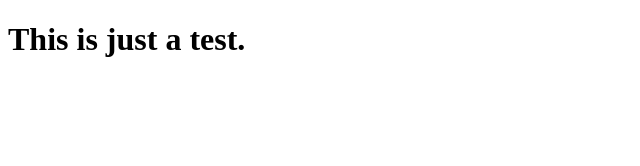
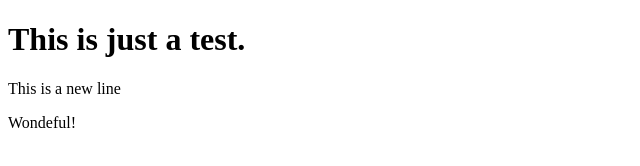
Before and after one commit to cfvbaibai/plain, a plain HTML site: page index.html in a window 1280 px wide. Shown: the whole page, without its empty margins (0-640 px from the left). Drawn offline with Linux system fonts and the light colour scheme.

Commit message:
Add another change to index.html

```diff
--- a/index.html
+++ b/index.html
@@ -2,5 +2,7 @@
 <html>
 <body>
 <h1>This is just a test.</h1>
+<p>This is a new line</p>
+<p>Wondeful!</p>
 </body>
 </html>
```
